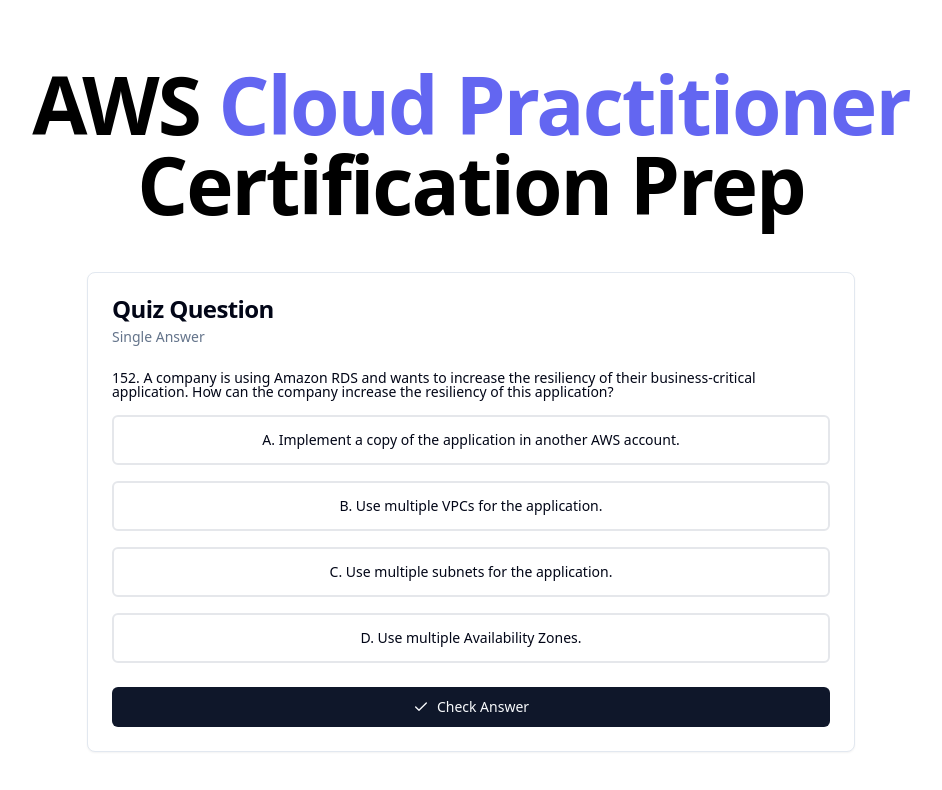
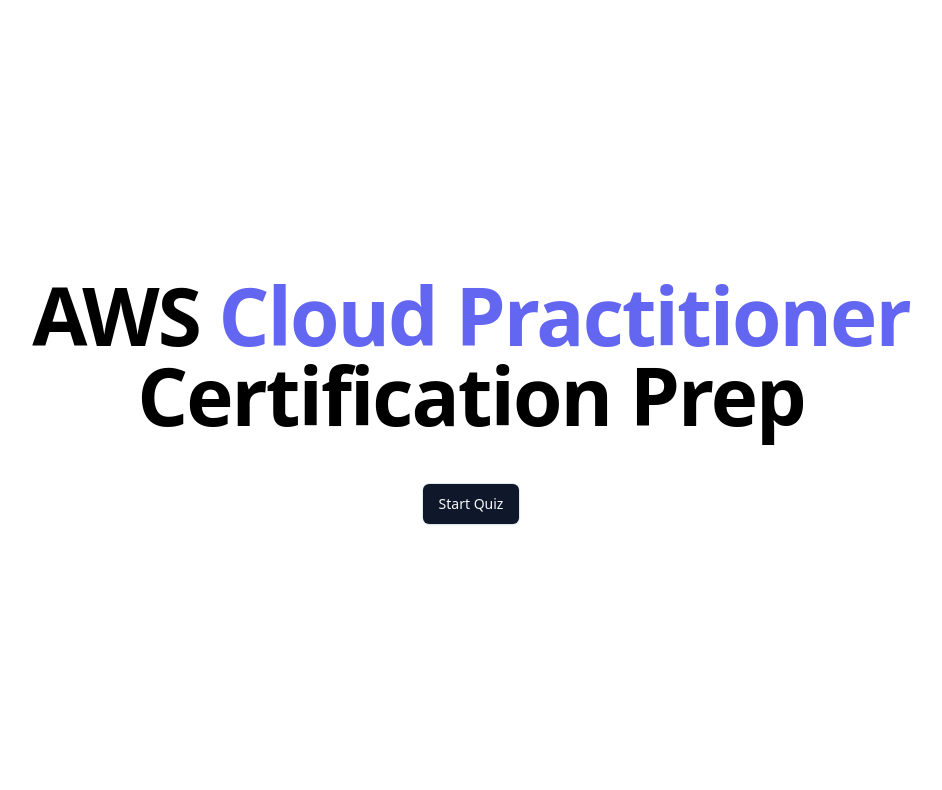
Before and after one commit to Cudi7/AWS-Cloud-Practitioner-Certification-Prep, a Next.js app: page / in a window 1280 px wide. Shown: the top 790 px of the page, without its empty margins (169-1111 px from the left). Built offline with nearby package versions, Linux system fonts and the light colour scheme.

Commit message:
added start button and fixed font size

```diff
--- a/src/app/components/CardDemo.tsx
+++ b/src/app/components/CardDemo.tsx
@@ -30,6 +30,7 @@
 }
 
 export function CardDemo({ className, ...props }: CardProps) {
+  const [hasStarted, setHasStarted] = useState(false); // State to track if the quiz has started
   const [shuffledQuestions, setShuffledQuestions] = useState(() =>
     shuffleArray(originalQuestions),
   ); // State to hold shuffled questions
@@ -84,12 +85,31 @@
     );
   };
 
+  const handleStartQuiz = () => {
+    setHasStarted(true); // Set the state to true when the start button is clicked
+  };
+
   return (
-    <Card className={cn(className)} {...props}>
+    <>
+      <h1
+        className={`${hasStarted ? "text-3xl" : "text-5xl sm:text-[5rem]"} text-center font-extrabold tracking-tight text-black`}
+      >
+        AWS <span className="text-indigo-500">Cloud Practitioner</span>{" "}
+        Certification Prep
+      </h1>
+      <Card className={cn(className, "max-w-3xl")} {...props}>
+        {!hasStarted ? (
+          <div className="flex items-center justify-center">
+            <Button onClick={handleStartQuiz}>Start Quiz</Button>
+          </div>
+        ) : (
+          <>
             <CardHeader>
               <CardTitle>Quiz Question</CardTitle>
               <CardDescription>
-          {currentQuestion.multiSelect ? "Multiple Answers" : "Single Answer"}
+                {currentQuestion.multiSelect
+                  ? "Multiple Answers"
+                  : "Single Answer"}
               </CardDescription>
             </CardHeader>
             <CardContent className="grid gap-4">
@@ -155,7 +175,9 @@
                       </p>
                     </>
                   )}
-            <p className="text-sm font-medium leading-none">Explanation:</p>
+                  <p className="text-sm font-medium leading-none">
+                    Explanation:
+                  </p>
                   <p className="text-muted-foreground text-sm">
                     {currentQuestion.explanation}
                   </p>
@@ -178,6 +200,9 @@
                 )}
               </Button>
             </CardFooter>
+          </>
+        )}
       </Card>
+    </>
   );
 }
--- a/src/app/page.tsx
+++ b/src/app/page.tsx
@@ -4,13 +4,7 @@
   return (
     <main className="flex min-h-screen flex-col items-center justify-center text-black">
       <div className="container flex flex-col items-center justify-center gap-12 px-4 py-16">
-        <h1 className="text-center text-5xl font-extrabold tracking-tight text-black sm:text-[5rem]">
-          AWS <span className="text-indigo-500">Cloud Practitioner</span>{" "}
-          Certification Prep
-        </h1>
-        <div className="max-w-3xl">
-          <CardDemo />
-        </div>
+        <CardDemo />
       </div>
     </main>
   );
```
Lines whose indentation alone changed are shown as unchanged.
